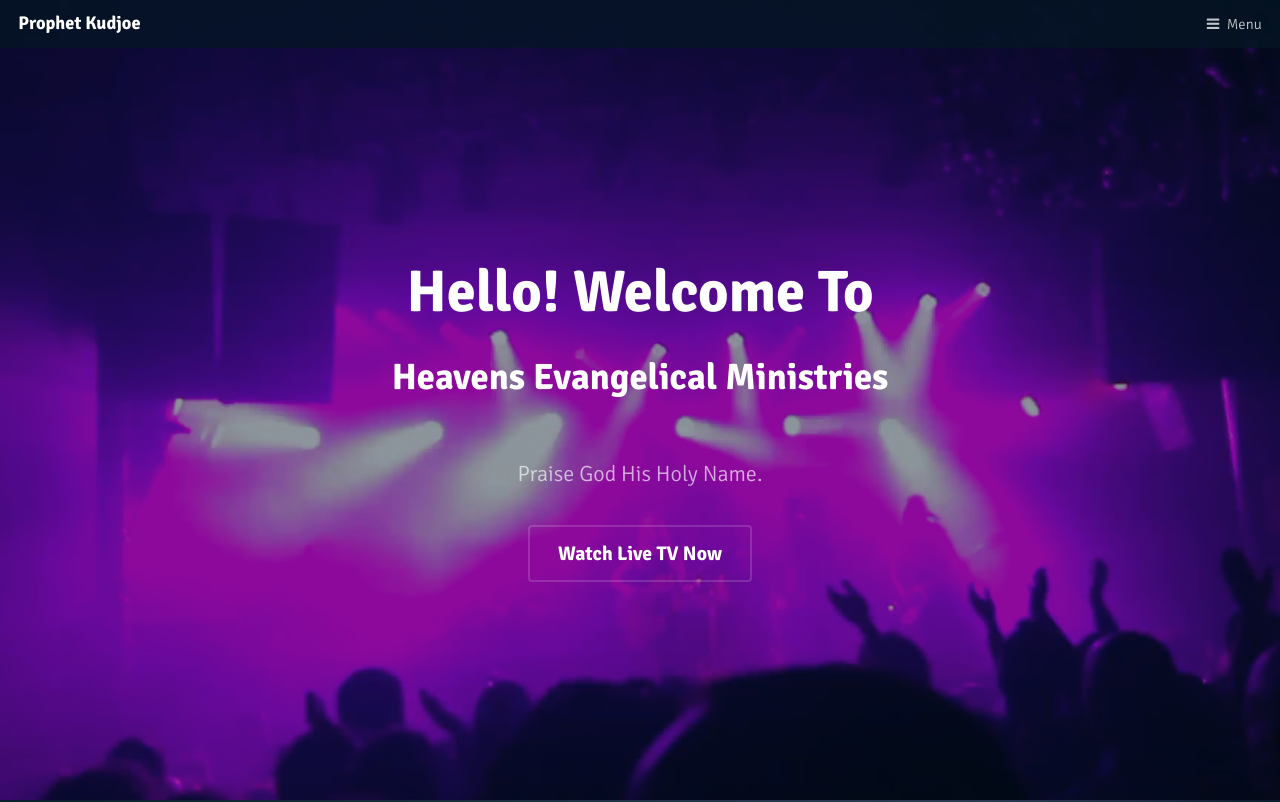
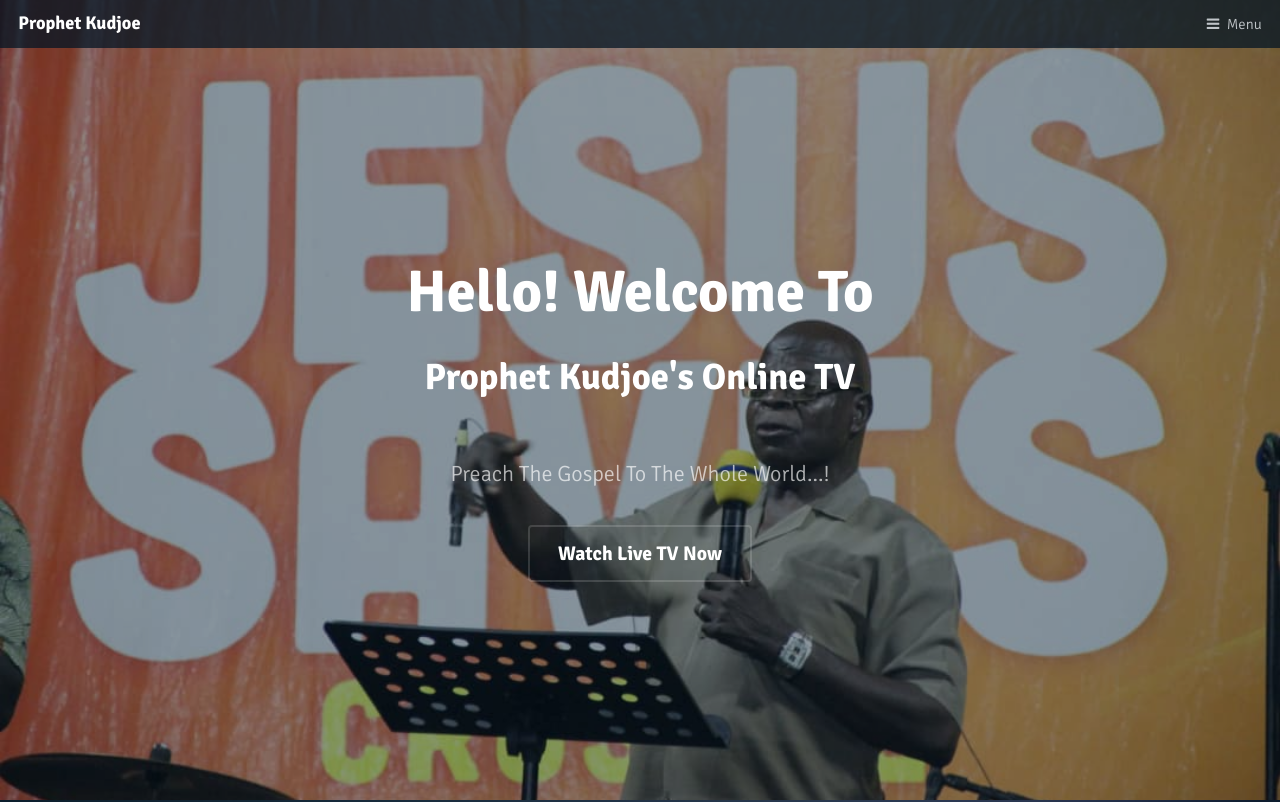
Before and after one commit to Calcaleb43/broadcast, a plain HTML site: page index.html in a window 1280 px wide. Shown: the top 802 px of the page. Drawn offline with Linux system fonts and the light colour scheme.

Commit message:
new commit

```diff
--- a/assets/css/main.css
+++ b/assets/css/main.css
@@ -3638,7 +3638,7 @@
 		-webkit-justify-content: center;
 		-ms-justify-content: center;
 		justify-content: center;
-		background-image: url("../../images/banner.jpg");
+		background-image: url("../../images/new.jpg");
 		background-position: center;
 		background-size: cover;
 		background-repeat: no-repeat;
--- a/index.html
+++ b/index.html
@@ -34,9 +34,9 @@
 					<div class="inner">
 						<header>
 							<h1>Hello! Welcome To</h1>
-							<h2>Heavens Evangelical Ministries</h2>
+							<h2>Prophet Kudjoe's Online TV</h2>
 							<p><br />
-							Praise God His Holy Name.</p>
+							Preach The Gospel To The Whole World...!</p>
 						</header>
 						<a href="#main" class="button big alt scrolly">Watch Live TV Now</a>
 					</div>
```
Also changed, not shown: images/new.jpg (added).
